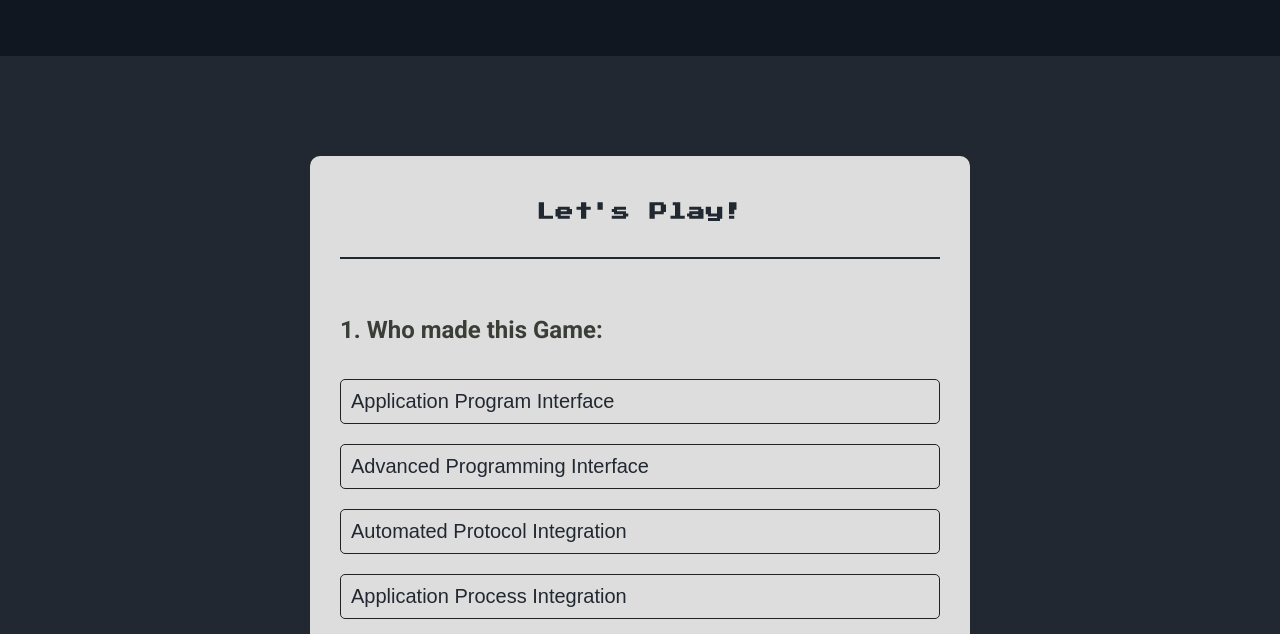
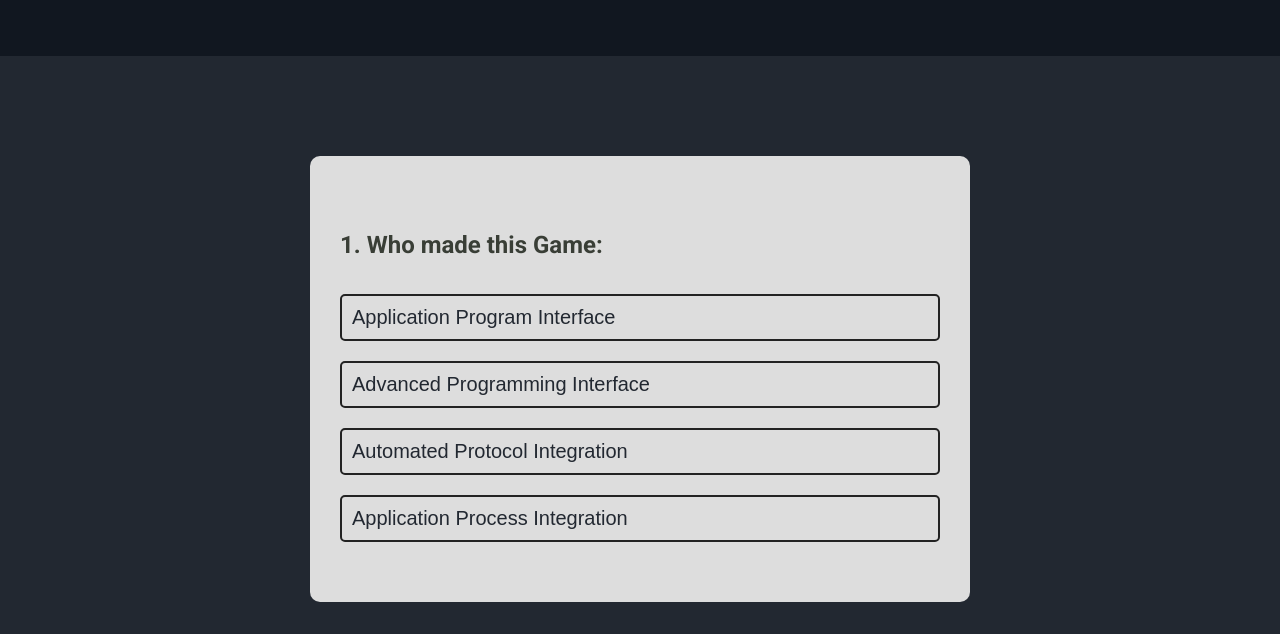
Before and after one commit to SisyphusTheSecond/quiz-game, a plain HTML site: page index.html in a window 1280 px wide. Shown: the part 118-752 px from the top of the page. Drawn offline with Linux system fonts and the light colour scheme.

Commit message:
remove a header tag

```diff
--- a/index.html
+++ b/index.html
@@ -20,7 +20,6 @@
         </header>
         <main class="main">
             <div class="app">
-                <h1>Let's Play!</h1>
                 <div class="quiz">
                     <h2 id="question">Question goes here</h2>
                     <div id="answer-buttons">
--- a/styles.css
+++ b/styles.css
@@ -67,11 +67,10 @@ body {
 }
 
 .app h1 {
-    font-size: 18px;
     color: var(--primary-dark);
-    font-weight: 600;
+    font-weight: bolder;
     letter-spacing: .05rem;
-    font-family: 'Press Start 2P', cursive;
+    /* font-family: 'Press Start 2P', cursive; */
     border-bottom: 2px solid var(--primary-dark);
     padding-bottom: 30px;
 }
@@ -92,7 +91,7 @@ body {
     font-size: 20px;
     font-weight: 500;
     width: 100%;
-    border: 1px solid #222;
+    border: 2px solid #222;
     padding: 10px;
     margin: 10px 0;
     text-align: left;
@@ -160,6 +159,8 @@ body {
     transform: rotate(360deg) scale(1.2);
 }
 
+
+/* MEDIA QUERIES */
 @media only screen and (max-width: 600px) {
     .app {
         width: 95%;
```
